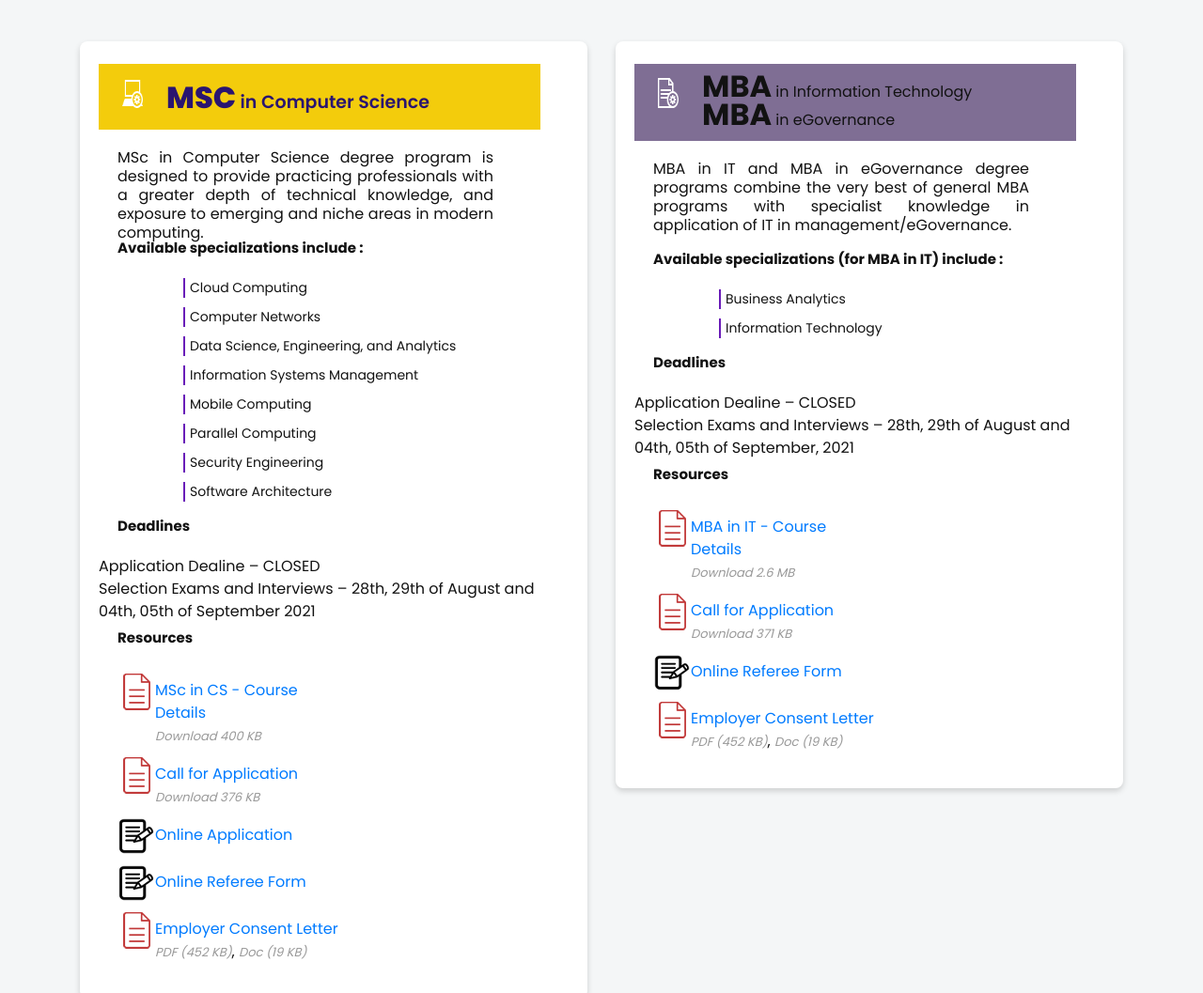
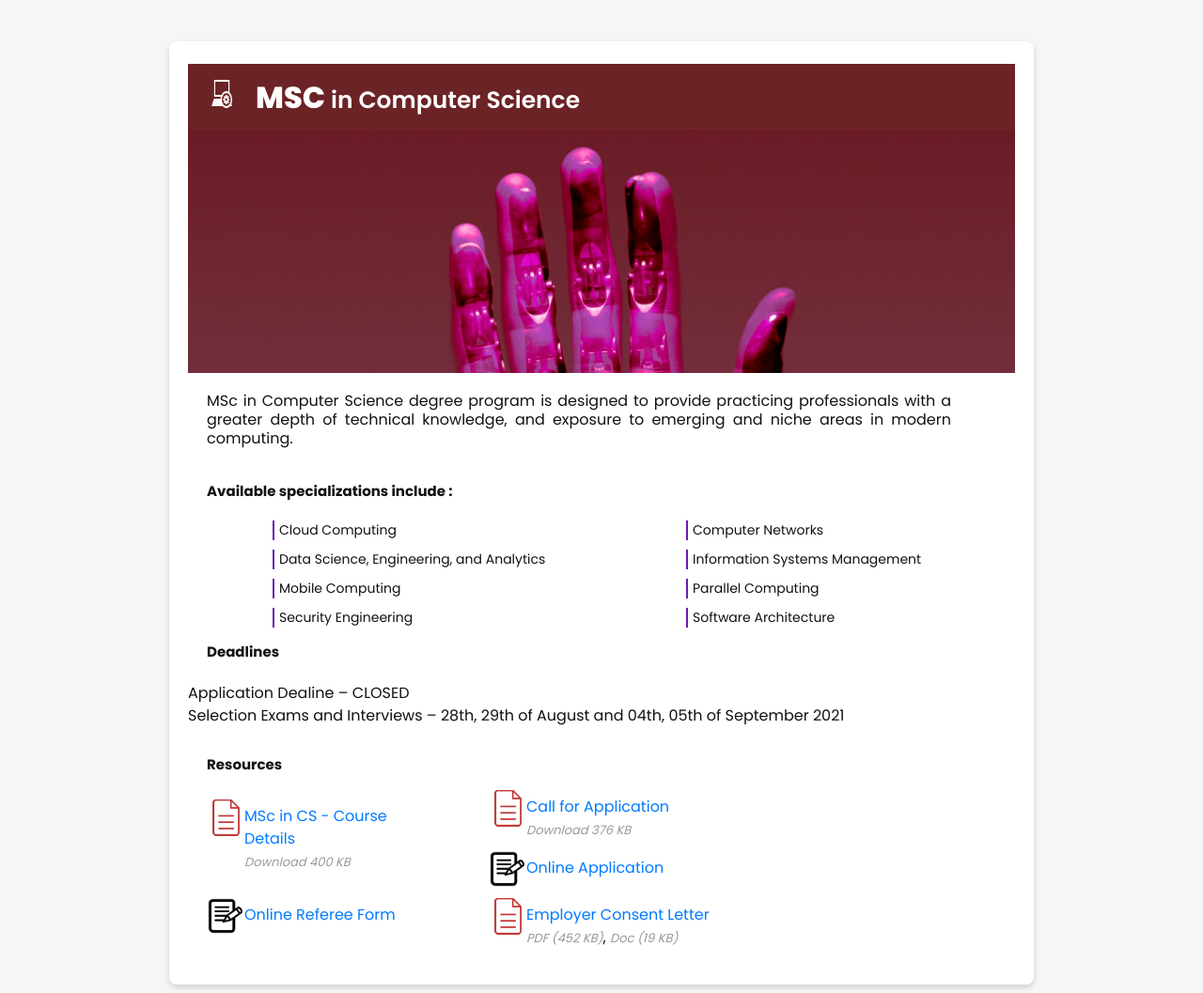
Before and after one commit to haritha-j/cse-postgrad, a plain HTML site: page index.html in a window 1280 px wide. Shown: the part 880-1937 px from the top of the page at 94% size. Drawn offline with Linux system fonts and the light colour scheme; files whose address does not match are found by name.

Commit message:
update content

```diff
--- a/assets/css/style.css
+++ b/assets/css/style.css
@@ -186,7 +186,7 @@ p {
       height: 100%;
       border-style: solid;
       /* Spinner Color */
-      border-color: #38f9d7 #38f9d7 #cbced1;
+      border-color: #f93878 #f93868 #d1cbcc;
       border-radius: 50%;
       border-width: 6px; }
     .preloader .loader .ytp-spinner-left .ytp-spinner-circle {
@@ -600,9 +600,9 @@ p {
 ===========================*/
 /*===== NAVBAR EIGHT =====*/
 .navbar-area {
-  background: -webkit-linear-gradient(left, #003844 0%, #003f33 100%);;
-  background: -o-linear-gradient(left, #003844 0%, #003f33 100%);
-  background: linear-gradient(to right, #003844 0%, #003f33 100%);
+  background: -webkit-linear-gradient(left, #6b012d 0%, #5c0241 100%);;
+  background: -o-linear-gradient(left, #6b012d 0%, #5c0241 100%);
+  background: linear-gradient(to right, #6b012d 0%, #5c0241 100%);
   padding: 10px 0;
   position: absolute;
   top: 0;
@@ -693,7 +693,7 @@ p {
           line-height: 24px;
           font-weight: 700;
           padding: 11px 16px;
-          color: #fff;
+          color: rgb(172, 112, 130);
           text-transform: uppercase;
           position: relative;
           border-radius: 5px;
@@ -1123,6 +1123,7 @@ p {
           font-size: 44px;
           font-weight: 700;
           color: #fff;
+          text-shadow: 2px 2px #a5004d;
           line-height: 55px; }
           @media (max-width: 767px) {
             .slider-area .bd-example .carousel .carousel-inner .carousel-item .carousel-caption .carousel-title {
@@ -1964,7 +1965,7 @@ p {
       cursor: pointer; }
     .testimonial-active-2 .slick-dots li.slick-active button,
     .testimonial-active .slick-dots li.slick-active button {
-      background-color: #38f9d7; }
+      background-color: #e96b80; }
 
 .single-testimonial-4 {
   border: 2px solid #cbced1;
@@ -2276,7 +2277,7 @@ p {
   height: 45px;
   line-height: 45px;
   border-radius: 50%;
-  background-color: #38f9d7;
+  background-color: #f93868;
   text-align: center;
   z-index: 99;
   -webkit-transition: all 0.3s ease-out 0s;
@@ -2287,7 +2288,7 @@ p {
   display: none; }
   .back-to-top:hover {
     color: #121212;
-    background-color: #38f9d7; }
+    background-color: #df2f5b; }
 
 
     summary {
@@ -2376,7 +2377,7 @@ p {
 .innerLeftTitel {
 	float: left;
 	height: auto;
-	width: 470px;
+	width: auto;
 }
 .innerLeftTitelIcon {
 	float: left;
@@ -2387,19 +2388,19 @@ p {
 }
 .innerLeftTiteltext {
 	float: left;
-	width: 350px;
+	width: 450px;
 	height: auto;
 	margin-left: 20px;
 	font-weight: 600;
-	font-size: 19px;
-	color: #2a1570;
+	font-size: 25px;
+	color: #ffffff;
 	margin-top: 2px;
 	/* [disabled]text-transform: uppercase; */
 }
 .innerTextDiv {
 	float: left;
 	height: 90px;
-	width: 400px;
+	width: 90%;
 	margin-top: 20px;
 	line-height: 20px;
 	font-weight: 400;
@@ -2409,7 +2410,7 @@ p {
 .innerSubtext {
 	float: left;
 	height: auto;
-	width: 450px;
+	width: 90%;
 	margin-top: 5px;
 	margin-left: 20px;
 	font-weight: bold;
--- a/index.html
+++ b/index.html
@@ -118,7 +118,7 @@
                                 <div class="container">
                                     <div class="row justify-content-center">
                                         <div class="col-xl-6 col-lg-7 col-sm-10">
-                                            <h2 class="carousel-title">Postgraduate courses</h2>
+                                            <h2 class="carousel-title">Globally recognized Postgraduate courses</h2>
                                             </ul>
                                         </div>
                                     </div> <!-- row -->
@@ -131,7 +131,7 @@
                                 <div class="container">
                                     <div class="row justify-content-center">
                                         <div class="col-xl-6 col-lg-7 col-sm-10">
-                                            <h2 class="carousel-title">Postgraduate courses</h2>
+                                            <h2 class="carousel-title">Globally recognized Postgraduate courses</h2>
                                             </ul>
                                         </div>
                                     </div> <!-- row -->
@@ -144,7 +144,7 @@
                                 <div class="container">
                                     <div class="row justify-content-center">
                                         <div class="col-xl-6 col-lg-7 col-sm-10">
-                                            <h2 class="carousel-title">Postgraduate courses</h2>
+                                            <h2 class="carousel-title">Globally recognized Postgraduate courses</h2>
                                             </ul>
                                         </div>
                                     </div> <!-- row -->
@@ -157,7 +157,7 @@
                                 <div class="container">
                                     <div class="row justify-content-center">
                                         <div class="col-xl-6 col-lg-7 col-sm-10">
-                                            <h2 class="carousel-title">Postgraduate courses</h2>
+                                            <h2 class="carousel-title">Globally recognized Postgraduate courses</h2>
                                             </ul>
                                         </div>
                                     </div> <!-- row -->
@@ -170,7 +170,7 @@
                                 <div class="container">
                                     <div class="row justify-content-center">
                                         <div class="col-xl-6 col-lg-7 col-sm-10">
-                                            <h2 class="carousel-title">Postgraduate courses</h2>
+                                            <h2 class="carousel-title">Globally recognized Postgraduate courses</h2>
                                             </ul>
                                         </div>
                                     </div> <!-- row -->
@@ -208,14 +208,17 @@
         <div class="container">
 
             <div class="row justify-content-center">
-                <div class="col-lg-6 col-md-10 col-sm-12">
+                <div class="col-lg-10 col-md-12 col-sm-12">
                     <div class="pricing-style-one mt-40 wow fadeIn" data-wow-duration="1.5s" data-wow-delay="0.2s">
                         <div class="innerLeftTitel">
 
-                            <div style="width: 470px; height: auto; float: left; background-color: #f3cc0c; padding-top: 10px; padding-bottom: 10px;">
+                            <div style="width: 100%; height: auto; float: left; background-color: #6c2325; padding-top: 10px; padding-bottom: 10px;">
 
                             <div class="innerLeftTitelIcon"><img src="/images/bsc.png" width="32" height="32" alt="bsc"></div>
                             <div class="innerLeftTiteltext"><strong style="font-size:32px;">MSC</strong> in Computer Science</div></div>
+
+                            <img src="images/hand.jpg" alt="hand" style="width: 100%">
+
 
                             <div class="innerTextDiv">MSc in Computer Science degree program is designed to provide practicing professionals with a greater depth of technical knowledge, and exposure to emerging and niche areas in modern computing.</div>
 
@@ -228,14 +231,14 @@
                             <div class="innerSubtextWithIcon">Parallel Computing</div>
                             <div class="innerSubtextWithIcon">Security Engineering</div>
                             <div class="innerSubtextWithIcon">Software Architecture</div>
-
+                            <br>
                             <div class="innerSubtext">Deadlines<br></div>
                             <ul>
                                 <li>Application Dealine &ndash; CLOSED</li>
                                   <li>Selection Exams and Interviews &ndash; 28th, 29th of August and 04th, 05th of September 2021 </li>
                             </ul>
                             <!--div class="innerSubtext"><center>Applications for 2018 Intake is now closed</center></div-->
-
+                            <br>
                             <div class="innerSubtext" style="margin-bottom:5px;">Resources</div>
 
                             <div style="width: 300px; height: auto; float: left; margin-top:20px;">
@@ -269,65 +272,6 @@
                     </div> <!-- pricing style one -->
                 </div>
 
-                <div class="col-lg-6 col-md-10 col-sm-12">
-                    <div class="pricing-style-one mt-40 wow fadeIn" data-wow-duration="1.5s" data-wow-delay="0.5s">
-                        <div class="innerLeftTitel">
-
-                            <div style="width: 470px; height: auto; float: left; background-color: #7F6E94; padding-top: 10px; padding-bottom: 10px;">
-
-                            <div class="innerLeftTitelIcon"><img src="/images/mba.png" width="32" height="32" alt="bsc"></div>
-
-                            <div class="innerLeftTiteltext">
-                                <p><strong style="font-size:32px;">MBA</strong> in Information Technology</p>
-                                <p><strong style="font-size:32px;">MBA</strong> in eGovernance</p>
-                            </div>
-                            </div>
-
-                            <div class="innerTextDiv">MBA in IT and MBA in eGovernance degree programs combine the very best of general MBA programs with specialist knowledge in application of IT in management/eGovernance.</div>
-
-                            <div class="innerSubtext">Available specializations (for MBA in IT) include :</div>
-                            <div class="innerSubtextWithIcon">Business Analytics</div>
-                            <div class="innerSubtextWithIcon">Information Technology</div>
-
-                            <div class="innerSubtext" style="margin-top:5px;">Deadlines<br></div>
-                            <ul>
-                                <li>Application Dealine &ndash; CLOSED</li>
-                                  <li>Selection Exams and Interviews &ndash; 28th, 29th of August and 04th, 05th of September, 2021 </li>
-                            </ul>
-                              <!--ul>
-                                <li>Application Deadline &ndash; 11:59 pm August 20, 2019</li>
-                                <li>Selection Exams and Interviews &ndash; 8:00 am onwards on August 31, 2019</li>
-                            </ul-->
-                            <!--div class="innerSubtext"><center>Applications for 2018 Intake is now closed</center></div-->
-
-                            <div class="innerSubtext" style="margin-top:5px; margin-bottom:5px;">Resources</div>
-
-                            <div style="width: 300px; height: auto; float: left; margin-top: 20px;">
-                            <div class="pdfIconBox"><a href="/pdf/MBA-Course-Information-2022.pdf" target="_blank"><img src="/images/pdf-icon.png" width="40" height="40" alt="Pdf"></a></div>
-                            <div class="innerSubtext2"><a href="/pdf/MBA-Course-Information-2022.pdf" target="_blank" style="text-decoration:none">MBA in IT - Course Details</a><br><a href="/pdf/MBA-Course-Information-2022.pdf" target="_blank" style="text-decoration:none; font-style:italic; color:#999; font-size:13px;">Download 2.6 MB</a></div>
-                            </div>
-
-                            <div style="width: 300px; height: auto; float: left; margin-top:10px;">
-                            <div class="pdfIconBox"><a href="pdf/MBA-Ad-2021.pdf" target="_blank"><img src="images/pdf-icon.png" width="40" height="40" alt="Pdf"></a></div>
-                            <div class="innerSubtext2"><a href="pdf/MBA-Ad-2022.pdf" target="_blank" style="text-decoration:none">Call for Application</a><br><a href="pdf/MBA-Ad-2022.pdf" target="_blank" style="text-decoration:none; font-style:italic; color:#999; font-size:13px;">Download 371 KB</a></div>
-                            </div>
-
-                            <!--div style="width: 300px; height: auto; float: left; margin-top:10px;">
-                            <div class="pdfIconBox"><a href="/application.php?pr=mba" target="_blank"><img src="/images/apply_icon.png" width="40" height="40" alt="Online Application"></a></div>
-                            <div class="innerSubtext2"><a href="/application.php?pr=mba" target="_blank" style="text-decoration:none;">Online Application</a></div>
-                            </div-->
-
-                            <div style="width: 300px; height: auto; float: left; margin-top:10px;">
-                            <div class="pdfIconBox"><a href="/referee_form.php?pr=mba" target="_blank"><img src="/images/apply_icon.png" width="40" height="40" alt="Online Referee Form"></a></div>
-                            <div class="innerSubtext2"><a href="/referee_form.php?pr=mba" target="_blank" style="text-decoration:none">Online Referee Form</a></div>
-                            </div>
-
-                            <div style="width: 300px; height: auto; float: left; margin-top:10px;">
-                            <div class="pdfIconBox"><a href="/pdf/Employer-Consent-Letter.pdf" target="_blank"><img src="/images/pdf-icon.png" width="40" height="40" alt="Pdf"></a></div>
-                            <div class="innerSubtext2"><a href="/pdf/Employer-Consent-Letter.pdf" target="_blank" style="text-decoration:none">Employer Consent Letter</a><br><a href="/pdf/Employer-Consent-Letter.pdf" target="_blank" style="text-decoration:none; font-style:italic; color:#999; font-size:13px;">PDF (452 KB)</a>, <a href="/pdf/Employer-Consent-Letter.docx" target="_blank" style="text-decoration:none; font-style:italic; color:#999; font-size:13px;">Doc (19 KB)</a></div>
-                            </div>
-                    </div> <!-- pricing style one -->
-                </div>
 
 
             </div> <!-- row -->
```
Also changed, not shown: images/hand.jpg (added).
